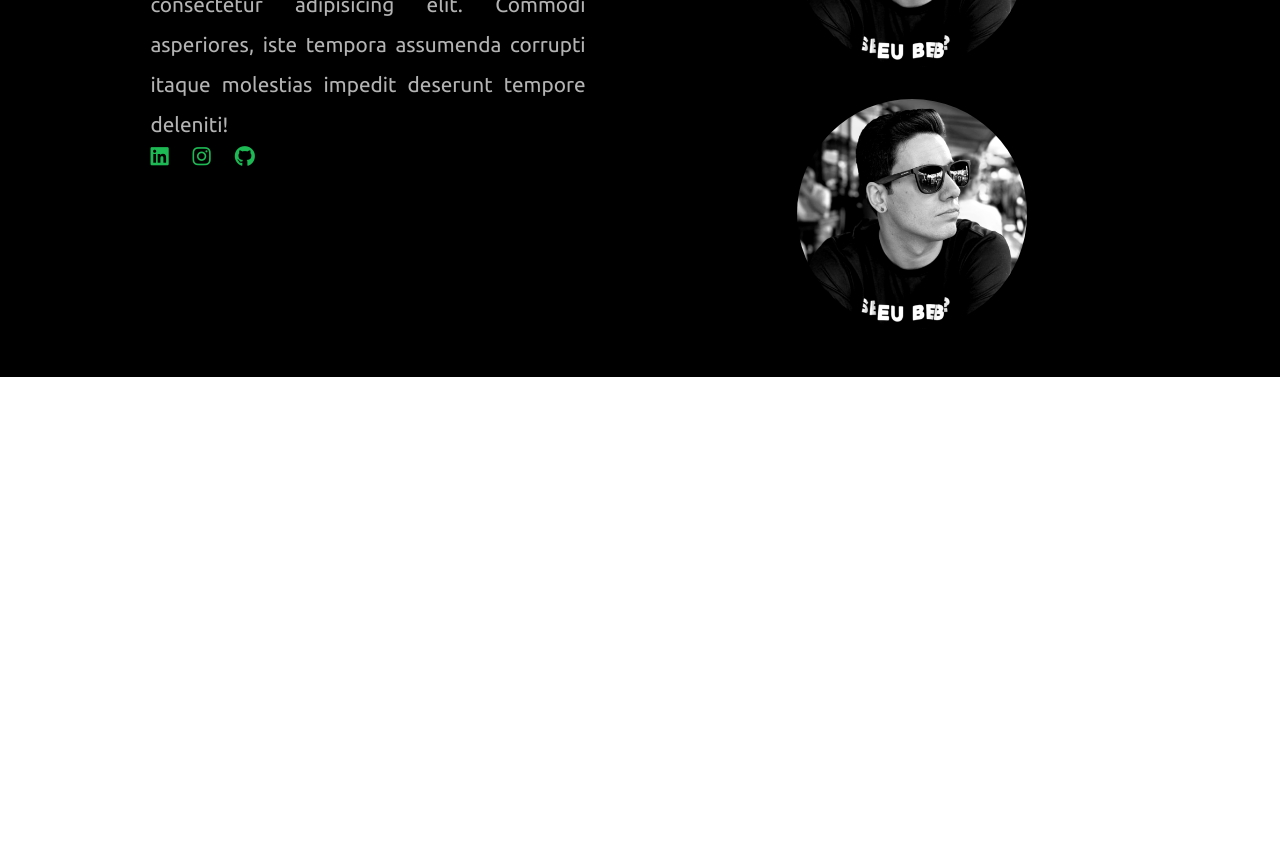
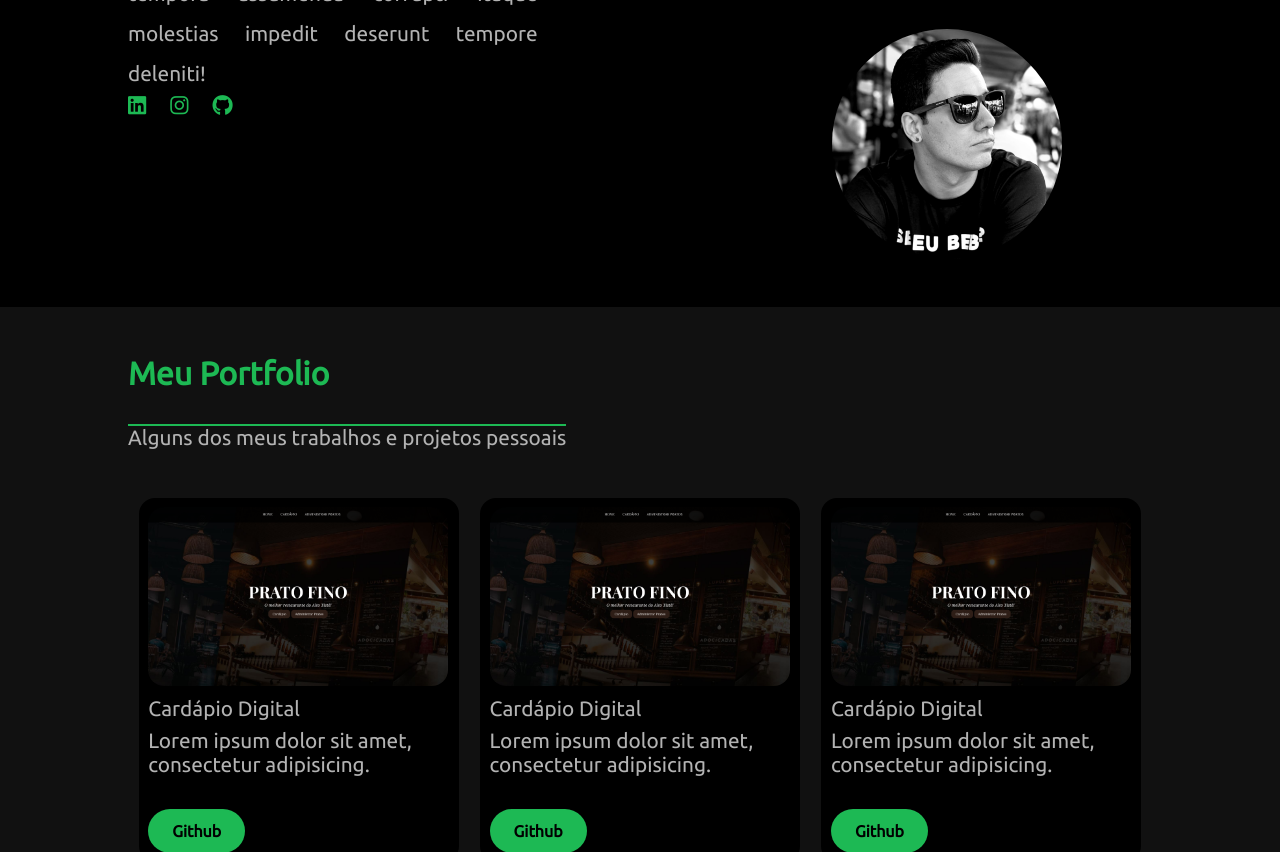
Before and after one commit to Henrique-Guido/portfolio, a plain HTML site: page index.html in a window 1280 px wide. Shown: the part 1948-2800 px from the top of the page. Before the commit the page ends 2325 px from the top, so only its background shows below. Drawn offline with Linux system fonts and the light colour scheme.

Commit message:
portfolio, js effects and navbar

```diff
--- a/assets/css/style.css
+++ b/assets/css/style.css
@@ -1,6 +1,11 @@
 @font-face {
     font-family: 'Ubuntu';
     src: url(../fonts/Ubuntu-Regular.ttf) format('truetype');
+}
+
+html {
+    scroll-behavior: smooth;
+    background-color: #000;
 }
 
 * {
@@ -12,14 +17,17 @@
 }
 
 .wrapperContainer-dark {
-    background-color: rgb(0, 0, 0);
+    background-color: #000;
 }
 
 #header {
     display: flex;
     align-items: center;
+    background-color: rgba(0, 0, 0, .9);
     justify-content: space-between;
-    padding: 1rem 6rem;
+    padding: .8rem 8rem;
+    position: sticky;
+    top: 0;
 }
 
 .headerLogo {
@@ -99,6 +107,8 @@
     background-color: #179342;
 }
 
+/* separator */
+
 .wrapperContainer-gray {
     background-color: #111;
 }
@@ -106,11 +116,10 @@
 .articleContainer {
     display: flex;
     justify-content: space-around;
-    padding: 4rem 6rem;
+    padding: 2rem 6rem;
 }
 
 .articleContent {
-    /* border: 1px solid white; */
     text-align: center;
     max-width: 12rem;
 }
@@ -126,11 +135,13 @@
     color: #535353;
 }
 
+/* about */
+
 .aboutContainer {
     display: flex;
-    justify-content: space-around;
+    justify-content: space-between;
     align-items: center;
-    padding: 3rem 6rem;
+    padding: 3rem 8rem;
     min-height: 80vh;
 }
 
@@ -175,3 +186,49 @@
     width: 230px;
     border-radius: 50%;
 }
+
+/* portfolio */
+
+.portfolioContainer {
+    padding: 3rem 8rem;
+    min-height: 80vh;
+}
+
+.portfolioTitle {
+    font-size: 2rem;
+    font-weight: bold;
+    margin-bottom: 2rem;
+    color: #1DB954;
+}
+
+.portfolioText {
+    font-size: 1.3rem;
+    border-top: 2px solid #1DB954;
+    display: inline-block;
+}
+
+.portfolioBox {
+    display: flex;
+    flex-wrap: wrap;
+    justify-content: space-around;
+    margin-top: 3rem;
+
+}
+
+.portfolioCard {
+    max-width: 20rem;
+    background-color: #000;
+    padding: .6rem;
+    border-radius: 1rem;
+}
+
+.portfolioBox img {
+    width: 300px;
+    border-radius: 1rem;
+}
+
+.portfolioCard p {
+    color: #B3B3B3;
+    font-size: 1.3rem;
+    margin-top: .5rem;
+}
--- /dev/null
+++ b/assets/js/subtitle-effect.js
@@ -0,0 +1,14 @@
+let text = "Desenvolvedor Full Stack_"
+const mainSubtitle = document.getElementById('mainSubtitle')
+
+let i = 0
+
+function subtitleEffect() {
+    if (i < text.length) {
+        mainSubtitle.textContent += text.charAt(i)
+        i++
+        setTimeout(subtitleEffect, 120)
+    }
+}
+
+subtitleEffect()
--- a/index.html
+++ b/index.html
@@ -11,7 +11,6 @@
 </head>
 <body>
     <!-- header -->
-    <div class="wrapperContainer-dark">
         <header id="header">
             <a href="" class="headerLogo">
                 <img src="assets/images/logo.png" alt="Logo do site">
@@ -19,18 +18,17 @@
             <nav class="headerNav">
                 <a href="#home" class="headerNavLink">Home</a>
                 <a href="#about" class="headerNavLink">Sobre</a>
-                <a href="#home" class="headerNavLink">Portfolio</a>
+                <a href="#portfolio" class="headerNavLink">Portfolio</a>
                 <a href="#home" class="headerNavLink">Contato</a>
             </nav>
         </header>
-    </div>
     <!-- main -->
     <section id="home" class="mainContainer">
         <main class="mainHeroBanner">
             <img src="assets/images/henrique-guido-perfil.jpg" alt="Henrique Guido - Desenvolvedor Full Stack" width="280">
             <h1 id="mainTitle">Henrique Guido</h1>
-            <h2 id="mainSubtitle">Desenvolvedor Full Stack_</h2>
-            <p class="mainDescription">O seu trabalho merece um site! Potencialize seu negócio com visibilidade online</p>
+            <h2 id="mainSubtitle"></h2>
+            <p class="mainDescription">O seu trabalho merece um site! Potencialize seu negócio com visibilidade online.</p>
             <a href="https://wa/me/11917048978" class="greenBtn">Entre em Contato</a>
         </main>
         <div class="wrapperContainer-gray">
@@ -56,25 +54,53 @@
             <div class="aboutBox1">
                 <p class="aboutTitle">Quem Sou Eu?</p>
                 <p class="aboutText">Lorem ipsum dolor sit amet consectetur adipisicing elit. Sit ea alias in, numquam rem accusantium! Labore odit unde illum debitis, officia quibusdam similique iusto, magni fugiat iste at reprehenderit, obcaecati impedit maxime porro hic excepturi officiis sint libero eius sequi? Consectetur natus dolore officia, molestiae voluptatibus ad doloribus repudiandae dolor! Pariatur quasi eum cum nobis rerum veniam aspernatur adipisci aliquid! Lorem, ipsum dolor sit amet consectetur adipisicing elit. Commodi asperiores, iste tempora assumenda corrupti itaque molestias impedit deserunt tempore deleniti!</p>
-                <a href="" class="aboutSocialIcons">
+                <a href="https://www.linkedin.com/in/henrique-guido/" target="_blank" class="aboutSocialIcons">
                     <i class="fa-brands fa-linkedin"></i>
                 </a>
-                <a href="" class="aboutSocialIcons">
+                <a href="https://www.instagram.com/guido.hrq/" target="_blank" class="aboutSocialIcons">
                     <i class="fa-brands fa-instagram"></i>
                 </a>
-                <a href="" class="aboutSocialIcons">
+                <a href="https://github.com/Henrique-Guido" target="_blank" class="aboutSocialIcons">
                     <i class="fa-brands fa-github"></i>
                 </a>
             </div>
             <div class="aboutBox2">
-                <img src="assets/images/henrique-guido-perfil.jpg" alt="">
-                <img src="assets/images/henrique-guido-perfil.jpg" alt="">
-                <img src="assets/images/henrique-guido-perfil.jpg" alt="">
-                <img src="assets/images/henrique-guido-perfil.jpg" alt="">
+                <img src="assets/images/henrique-guido-perfil.jpg" alt="Henrique Guido">
+                <img src="assets/images/henrique-guido-perfil.jpg" alt="Henrique Guido">
+                <img src="assets/images/henrique-guido-perfil.jpg" alt="Henrique Guido">
+                <img src="assets/images/henrique-guido-perfil.jpg" alt="Henrique Guido">
+            </div>
+        </div>
+    </section>
+    <!-- portfolio -->
+    <section id="portfolio" class="wrapperContainer-gray">
+        <div class="portfolioContainer">
+            <p class="portfolioTitle">Meu Portfolio</p>
+            <p class="portfolioText">Alguns dos meus trabalhos e projetos pessoais</p>
+            <div class="portfolioBox">
+                <article class="portfolioCard">
+                    <img src="assets/images/portfolio-cardapio-digital.png" alt="Sistema de cardápio digiral">
+                    <p>Cardápio Digital</p>
+                    <p>Lorem ipsum dolor sit amet, consectetur adipisicing.</p>
+                    <a href="https://github.com/Henrique-Guido/sistema_cardapio" class="greenBtn">Github</a>
+                </article>
+                <article class="portfolioCard">
+                    <img src="assets/images/portfolio-cardapio-digital.png" alt="Sistema de cardápio digiral">
+                    <p>Cardápio Digital</p>
+                    <p>Lorem ipsum dolor sit amet, consectetur adipisicing.</p>
+                    <a href="https://github.com/Henrique-Guido/sistema_cardapio" class="greenBtn">Github</a>
+                </article>
+                <article class="portfolioCard">
+                    <img src="assets/images/portfolio-cardapio-digital.png" alt="Sistema de cardápio digiral">
+                    <p>Cardápio Digital</p>
+                    <p>Lorem ipsum dolor sit amet, consectetur adipisicing.</p>
+                    <a href="https://github.com/Henrique-Guido/sistema_cardapio" class="greenBtn">Github</a>
+                </article>
             </div>
         </div>
     </section>
 
+    <script src="assets/js/subtitle-effect.js"></script>
     <script src="https://kit.fontawesome.com/035184f79b.js" crossorigin="anonymous"></script>
 </body>
 </html>
```
Also changed, not shown: assets/images/portfolio-cardapio-digital.png (added).
